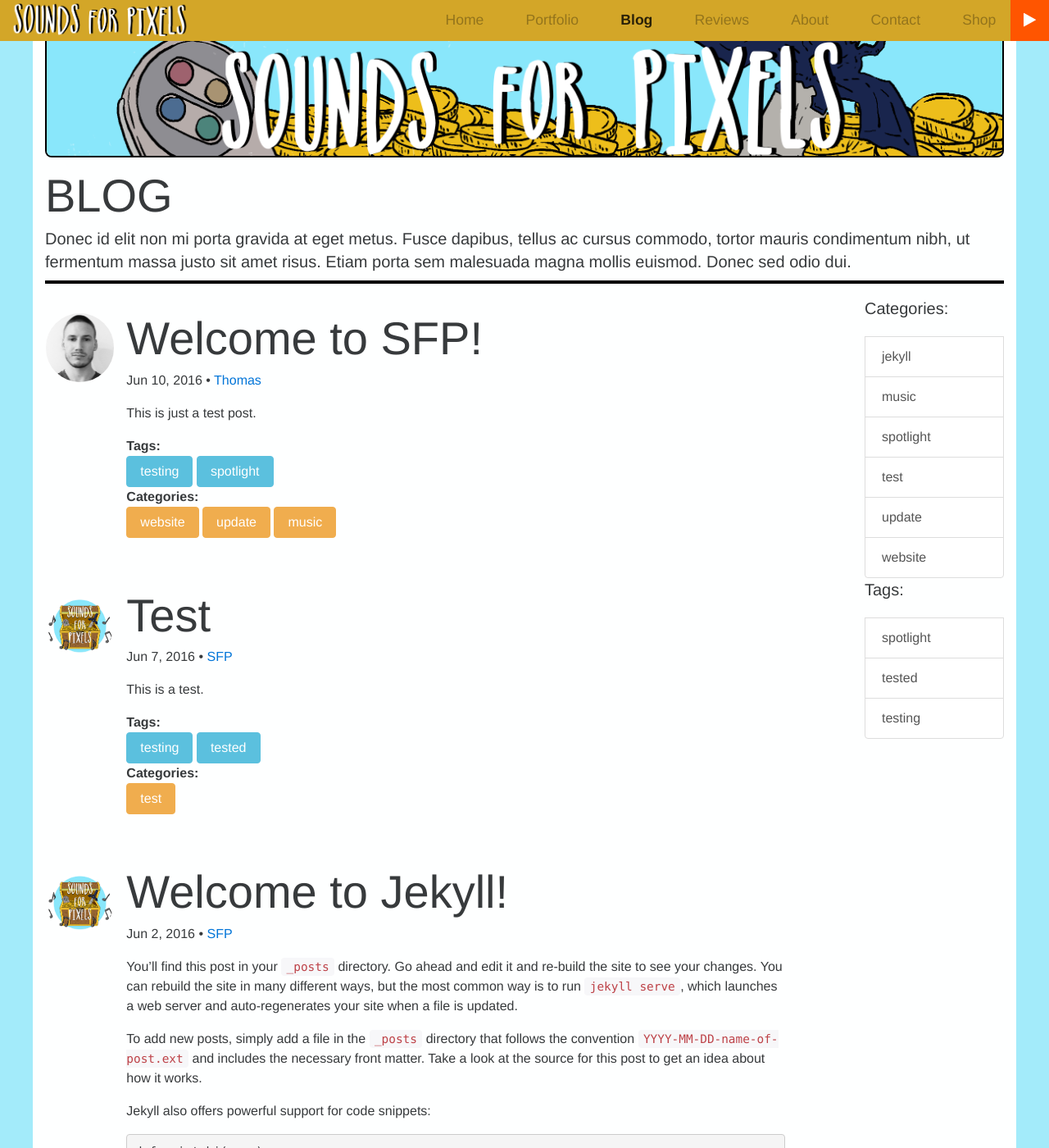
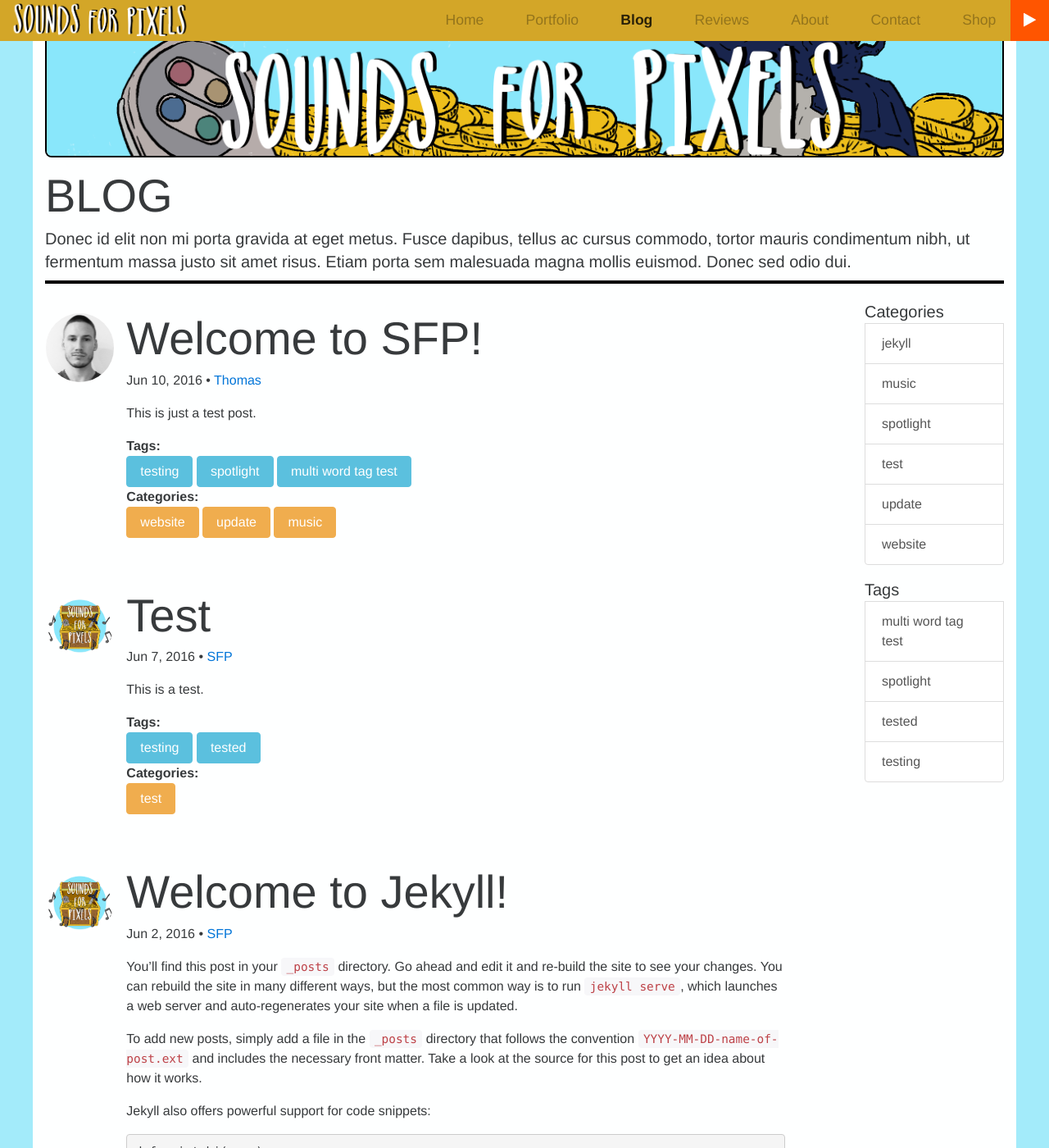
Before and after one commit to TheHeartmann/SFP_new, a Jekyll site: the page built from blog.md, in a window 1280 px wide and 1400 px high. Shown: the whole window at 82% size. Built offline with Jekyll 4.4.1, drawn with Linux system fonts in a browser that asks for light colours; nearby versions of some CDN libraries.

Commit message:
Tags can now be multi-word

```diff
--- a/_includes/blog-sidebar.html
+++ b/_includes/blog-sidebar.html
@@ -1,4 +1,4 @@
-<div class="col-xs-6 col-sm-1 col-lg-2 sidebar-offcanvas m-r-0 m-b-3" id="sidebar">
+<div class="col-xs-6 col-sm-1 col-lg-2 sidebar-offcanvas m-r-0 m-b-3" id="">
 
 {% capture tagString %}{% for tag in site.tags %}{{ tag | first }}{% unless forloop.last %},{% endunless %}{% endfor %}{% endcapture %}
 <!-- tagString: {{ tagString }} -->
@@ -12,21 +12,21 @@
 
 
 <div class="list-group">
-   <p class="lead">Categories:</p>
+   <p class="lead m-b-0">Categories</p>
     {% for cat in cats %}
-    <button type="button" class="list-group-item tag-button {{cat}}" data-toggle="filter">{{ cat }}</button>
+    <button type="button" class="list-group-item tag-button {{cat | remove: ' '}}" data-toggle="filter">{{ cat }}</button>
     {% endfor %}
 </div>
 
-<div class="list-group">
-<p class="lead">Tags:</p>
+<div class="list-group p-b-1">
+<p class="lead m-t-1 m-b-0">Tags</p>
     {% for tag in tags %}
-      <button type="button" class="list-group-item tag-button {{tag}}" data-toggle="filter" >{{ tag }}</button>
+      <button type="button" class="list-group-item tag-button {{tag | remove: ' '}}" data-toggle="filter" >{{ tag }}</button>
     {% endfor %}
 </div>
 
   <div class="list-group"  id="clear" >
-   <button type="button" class="list-group-item active" onClick="clearFilter()" data-toggle="clear-filter">Clear filters</button>
+   <button type="button" class="list-group-item active text-center" onClick="clearFilter()" data-toggle="clear-filter">Clear filters</button>
     </div>
 
 <!--onClick="filter({{category[0]}})-->
--- a/_layouts/home.html
+++ b/_layouts/home.html
@@ -57,7 +57,7 @@ layout: default
                      {% for page in pages %} {% if page.position > 0 %}
                     {% cycle '<tr>', '', '' %}
                         <td class="td-third"> <a href="{{page.url}}">{% if page.header_image %} {{page.header_image}} {% else %} {{site.header_image}} {% endif %}</a>
-                <h2>{{ page.title }}</h2>
+               <!-- <h2>{{ page.title }}</h2>-->
                 <p>{% if page.description %} {{page.description}} {% else %} {{site.lorem_ipsum}} {% endif %}  {% cycle '', {{site.lorem_ipsum}}, '' %} <br><a class="btn btn-default" href="{{page.url}}" role="button">{% if page.read_more_text %}{{page.read_more_text}}{% else %}View details »{% endif %}</a> </p>
                 <p></p></td>
                     {% cycle '', '', '</tr>' %}
--- a/_posts/2016-06-10-welcome-to-SFP.markdown
+++ b/_posts/2016-06-10-welcome-to-SFP.markdown
@@ -8,6 +8,7 @@ categories:
 tags:
 - testing
 - spotlight
+- multi word tag test
 person: Thomas
 layout: post
 ---
--- a/css/sfp.scss
+++ b/css/sfp.scss
@@ -25,9 +25,7 @@ $green-faint:rgba(35,159,96,.8);
     }
 }
 
-.wrapper {
-    border-top: 1px solid #606060;
-}
+
 
 .navbar-fixed-top {
     padding-bottom: 0;
@@ -486,8 +484,17 @@ body {
     display:none;
     & button{
          background-color: $red !important;
+        border: 1px solid $blue;
         &:active{
             background-color: $green !important;
         }
     }
 }
+
+footer{
+    border-top: 1px solid #606060;
+}
+
+footer {
+    clear: both;
+}
--- a/js/sfp.js
+++ b/js/sfp.js
@@ -35,6 +35,9 @@ $(document).ready(function () {
   $('[data-toggle="filter"]').click(function () {
      //Assign tag
       var text=$(this).text();
+      if(text.indexOf('') > -1){
+          text = text.replace(/\s+/g, '');
+      }
       var tag='.'+text;
 
       //Add or remove from array
@@ -89,6 +92,9 @@ function showPosts(){
 function activateButtons(){
    $('.tag-button').each(function(){
             var btnText=$(this).text();
+       if(text.indexOf('') > -1){
+          text = text.replace(/\s+/g, '');
+      }
             var btnTag='.'+btnText;
 
           if ($("article.blog-post"+tagArray.join('')+btnTag).length){
```
Also changed, not shown: _layouts/post.html (+4 -4 lines), portfolio.md (+2 -0 lines), _uploads/portfolio_header.png (added).
